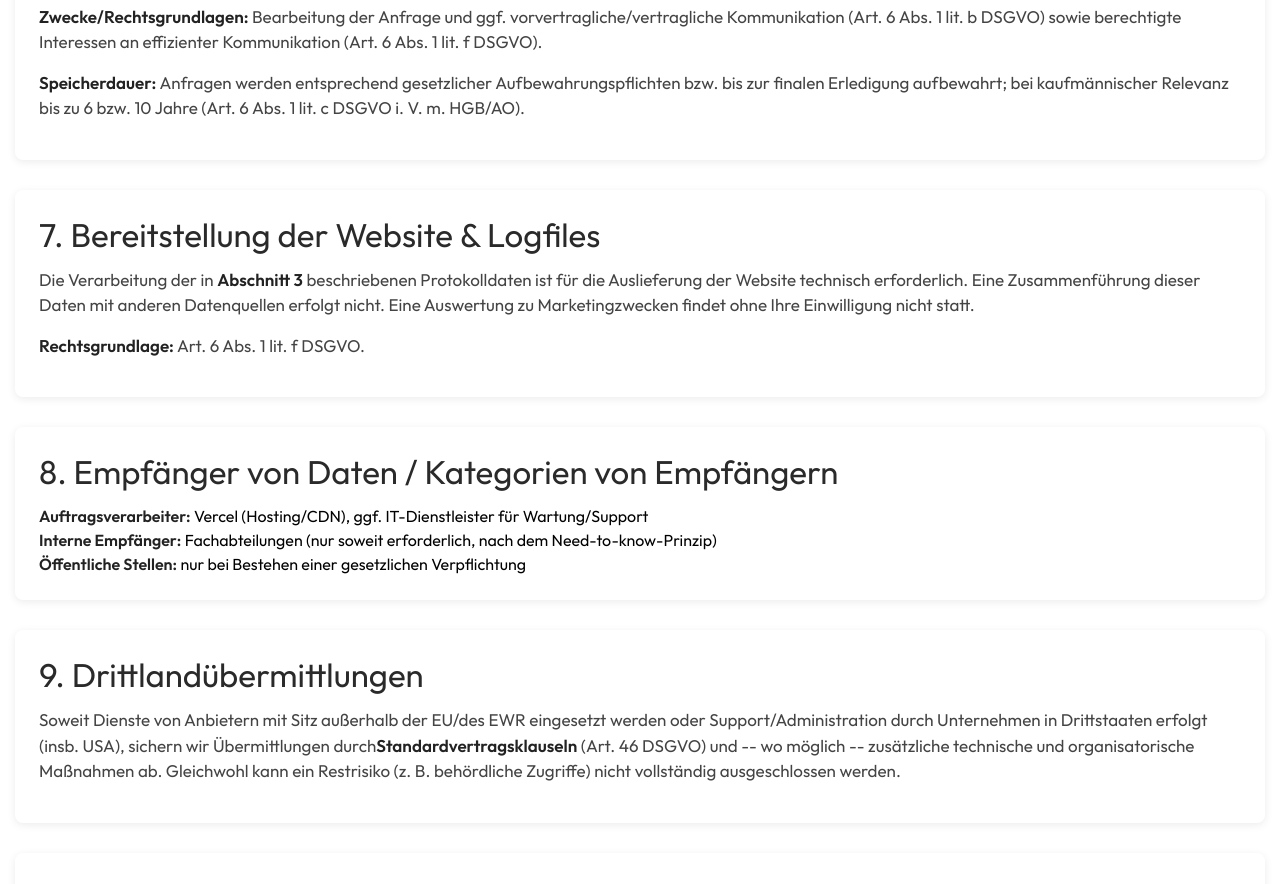
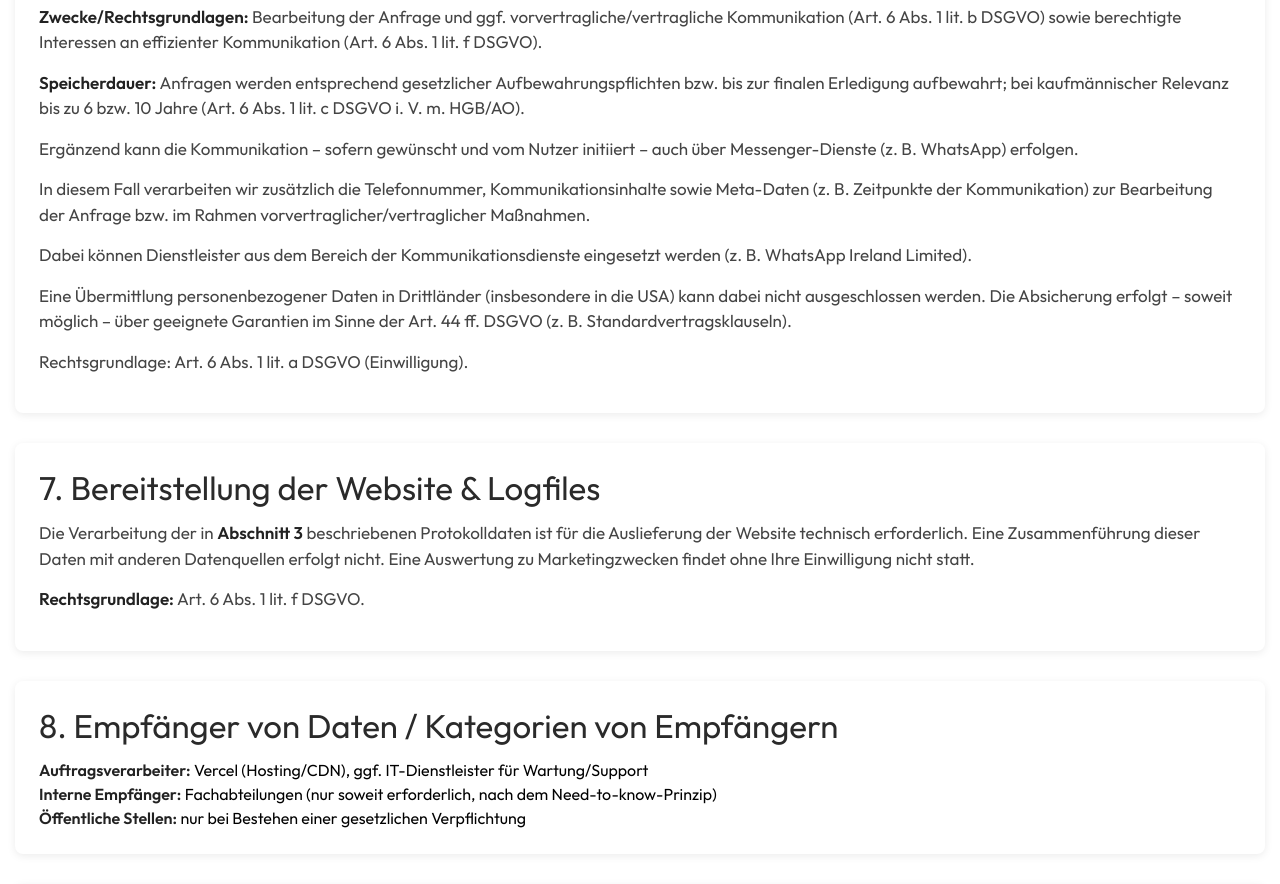
Before and after one commit to codingmaster094/MeaNova, a Next.js app: page /datenschutzerklaerung in a window 1280 px wide. Shown: the part 2140-3024 px from the top of the page. Built offline with nearby package versions, Linux system fonts and the light colour scheme.

Commit message:
gdpr fix

```diff
--- a/src/app/(frontend)/datenschutzerklaerung/page.js
+++ b/src/app/(frontend)/datenschutzerklaerung/page.js
@@ -189,6 +189,11 @@ const page = () => {
             kaufmännischer Relevanz bis zu 6 bzw. 10 Jahre (Art. 6 Abs. 1 lit. c
             DSGVO i. V. m. HGB/AO).
           </p>
+          <p>Ergänzend kann die Kommunikation – sofern gewünscht und vom Nutzer initiiert – auch über Messenger-Dienste (z. B. WhatsApp) erfolgen.</p>
+          <p>In diesem Fall verarbeiten wir zusätzlich die Telefonnummer, Kommunikationsinhalte sowie Meta-Daten (z. B. Zeitpunkte der Kommunikation) zur Bearbeitung der Anfrage bzw. im Rahmen vorvertraglicher/vertraglicher Maßnahmen.</p>
+          <p>Dabei können Dienstleister aus dem Bereich der Kommunikationsdienste eingesetzt werden (z. B. WhatsApp Ireland Limited).</p>
+          <p>Eine Übermittlung personenbezogener Daten in Drittländer (insbesondere in die USA) kann dabei nicht ausgeschlossen werden. Die Absicherung erfolgt – soweit möglich – über geeignete Garantien im Sinne der Art. 44 ff. DSGVO (z. B. Standardvertragsklauseln).</p>
+          <p>Rechtsgrundlage: Art. 6 Abs. 1 lit. a DSGVO (Einwilligung).</p>
         </div>
 
         <div className="section">
```
